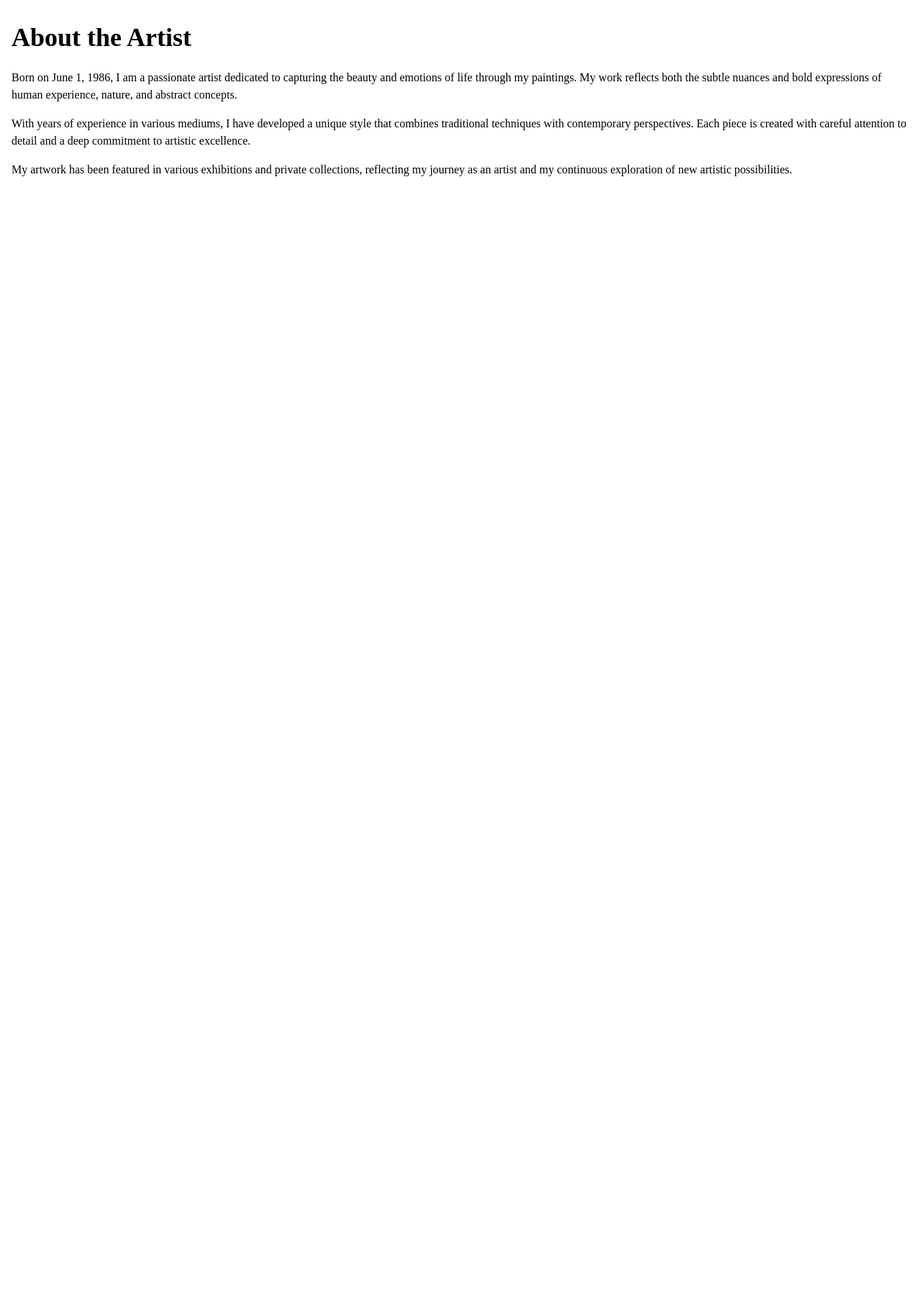
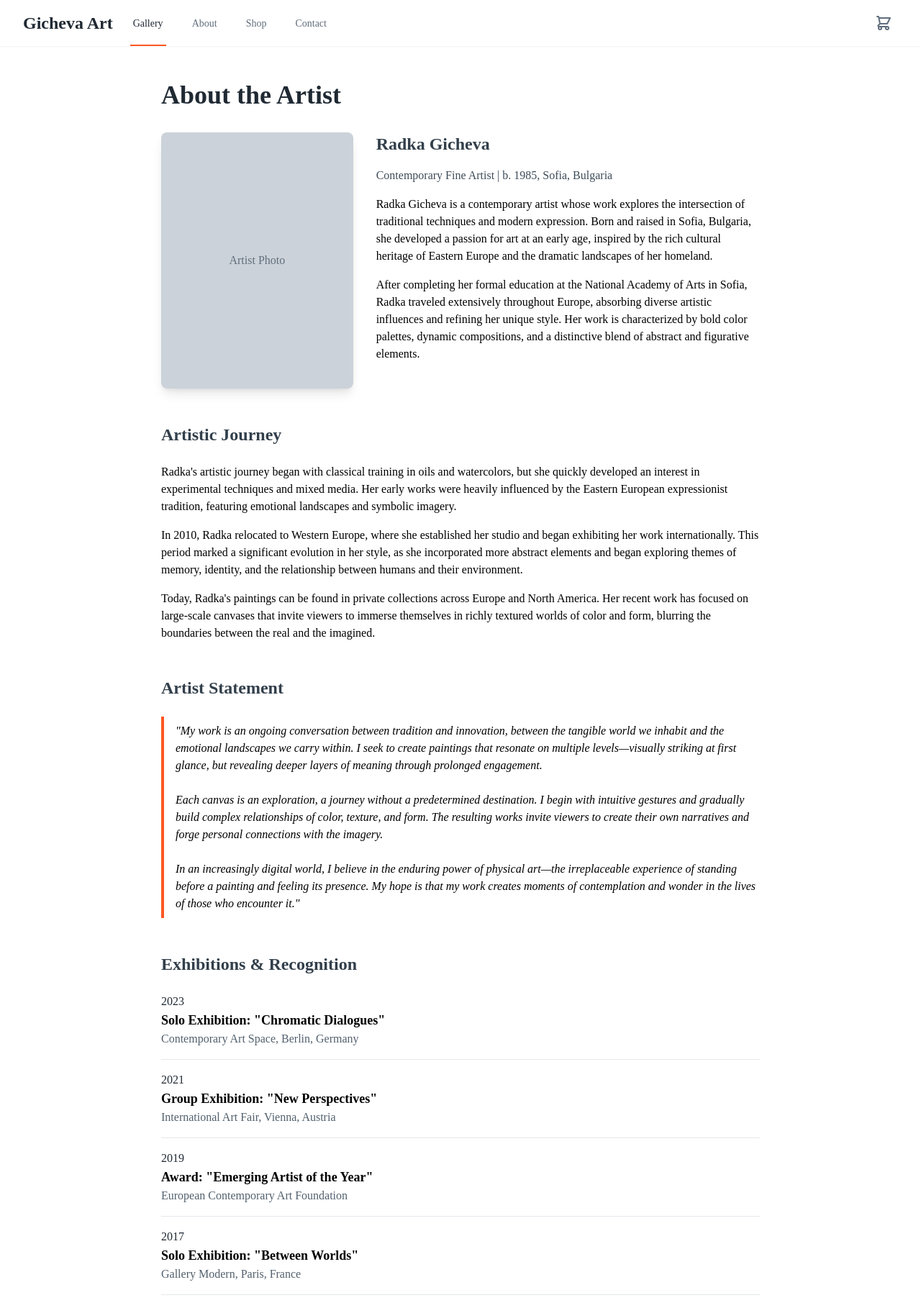
Before and after one commit to mar0der/GichevaArtAI, a Next.js app in the folder frontend/: page /about in a window 1280 px wide. Shown: the top 1818 px of the page at 72% size. Before the commit the page ends 800 px from the top, so only its background shows below. Built offline with nearby package versions, Linux system fonts and the light colour scheme.

Commit message:
feat: Update about page with Radka's name and complete layout

```diff
--- a/frontend/src/app/about/page.tsx
+++ b/frontend/src/app/about/page.tsx
@@ -1,26 +1,94 @@
+'use client';
+
 import React from 'react';
+import { Header } from '@/components/header';
 
-export default function AboutPage() {
+export default function About() {
   return (
-    <div className="container mx-auto px-4 py-8">
-      <h1 className="text-4xl font-bold mb-6">About the Artist</h1>
-      <div className="prose max-w-none">
-        <p className="mb-4">
-          Born on June 1, 1986, I am a passionate artist dedicated to capturing the beauty
-          and emotions of life through my paintings. My work reflects both the subtle nuances
-          and bold expressions of human experience, nature, and abstract concepts.
-        </p>
-        <p className="mb-4">
-          With years of experience in various mediums, I have developed a unique style that
-          combines traditional techniques with contemporary perspectives. Each piece is created
-          with careful attention to detail and a deep commitment to artistic excellence.
-        </p>
-        <p className="mb-4">
-          My artwork has been featured in various exhibitions and private collections,
-          reflecting my journey as an artist and my continuous exploration of new artistic
-          possibilities.
-        </p>
+    <>
+      <Header />
+      <div className="max-w-4xl mx-auto px-4 sm:px-6 lg:px-8 py-12">
+        <h1 className="text-4xl font-bold text-primary-900 mb-8">About the Artist</h1>
+
+        <div className="flex flex-col md:flex-row gap-8 mb-12">
+          <div className="md:w-1/3">
+            <div className="relative w-full aspect-[3/4] rounded-lg overflow-hidden shadow-lg">
+              {/* Replace with actual artist image */}
+              <div className="absolute inset-0 bg-primary-200 flex items-center justify-center">
+                <span className="text-primary-500">Artist Photo</span>
+              </div>
+            </div>
+          </div>
+
+          <div className="md:w-2/3">
+            <h2 className="text-2xl font-semibold text-primary-800 mb-4">Radka Gicheva</h2>
+            <p className="text-primary-700 mb-4">Contemporary Fine Artist | b. 1985, Sofia, Bulgaria</p>
+
+            <div className="prose prose-primary max-w-none">
+              <p className="mb-4">
+                Radka Gicheva is a contemporary artist whose work explores the intersection of traditional techniques and modern expression. Born and raised in Sofia, Bulgaria, she developed a passion for art at an early age, inspired by the rich cultural heritage of Eastern Europe and the dramatic landscapes of her homeland.
+              </p>
+              <p className="mb-4">
+                After completing her formal education at the National Academy of Arts in Sofia, Radka traveled extensively throughout Europe, absorbing diverse artistic influences and refining her unique style. Her work is characterized by bold color palettes, dynamic compositions, and a distinctive blend of abstract and figurative elements.
+              </p>
+            </div>
+          </div>
+        </div>
+
+        <div className="mb-12">
+          <h2 className="text-2xl font-semibold text-primary-800 mb-6">Artistic Journey</h2>
+          <div className="prose prose-primary max-w-none">
+            <p className="mb-4">
+              Radka's artistic journey began with classical training in oils and watercolors, but she quickly developed an interest in experimental techniques and mixed media. Her early works were heavily influenced by the Eastern European expressionist tradition, featuring emotional landscapes and symbolic imagery.
+            </p>
+            <p className="mb-4">
+              In 2010, Radka relocated to Western Europe, where she established her studio and began exhibiting her work internationally. This period marked a significant evolution in her style, as she incorporated more abstract elements and began exploring themes of memory, identity, and the relationship between humans and their environment.
+            </p>
+            <p className="mb-4">
+              Today, Radka's paintings can be found in private collections across Europe and North America. Her recent work has focused on large-scale canvases that invite viewers to immerse themselves in richly textured worlds of color and form, blurring the boundaries between the real and the imagined.
+            </p>
+          </div>
+        </div>
+
+        <div className="mb-12">
+          <h2 className="text-2xl font-semibold text-primary-800 mb-6">Artist Statement</h2>
+          <div className="prose prose-primary max-w-none">
+            <blockquote className="italic border-l-4 border-accent pl-4 py-2 mb-4">
+              "My work is an ongoing conversation between tradition and innovation, between the tangible world we inhabit and the emotional landscapes we carry within. I seek to create paintings that resonate on multiple levels—visually striking at first glance, but revealing deeper layers of meaning through prolonged engagement.
+              <br /><br />
+              Each canvas is an exploration, a journey without a predetermined destination. I begin with intuitive gestures and gradually build complex relationships of color, texture, and form. The resulting works invite viewers to create their own narratives and forge personal connections with the imagery.
+              <br /><br />
+              In an increasingly digital world, I believe in the enduring power of physical art—the irreplaceable experience of standing before a painting and feeling its presence. My hope is that my work creates moments of contemplation and wonder in the lives of those who encounter it."
+            </blockquote>
+          </div>
+        </div>
+
+        <div>
+          <h2 className="text-2xl font-semibold text-primary-800 mb-6">Exhibitions & Recognition</h2>
+          <ul className="space-y-4">
+            <li className="border-b border-primary-100 pb-4">
+              <div className="font-medium text-primary-900">2023</div>
+              <div className="text-lg font-semibold">Solo Exhibition: "Chromatic Dialogues"</div>
+              <div className="text-primary-600">Contemporary Art Space, Berlin, Germany</div>
+            </li>
+            <li className="border-b border-primary-100 pb-4">
+              <div className="font-medium text-primary-900">2021</div>
+              <div className="text-lg font-semibold">Group Exhibition: "New Perspectives"</div>
+              <div className="text-primary-600">International Art Fair, Vienna, Austria</div>
+            </li>
+            <li className="border-b border-primary-100 pb-4">
+              <div className="font-medium text-primary-900">2019</div>
+              <div className="text-lg font-semibold">Award: "Emerging Artist of the Year"</div>
+              <div className="text-primary-600">European Contemporary Art Foundation</div>
+            </li>
+            <li className="border-b border-primary-100 pb-4">
+              <div className="font-medium text-primary-900">2017</div>
+              <div className="text-lg font-semibold">Solo Exhibition: "Between Worlds"</div>
+              <div className="text-primary-600">Gallery Modern, Paris, France</div>
+            </li>
+          </ul>
+        </div>
       </div>
-    </div>
+    </>
   );
 }
```
